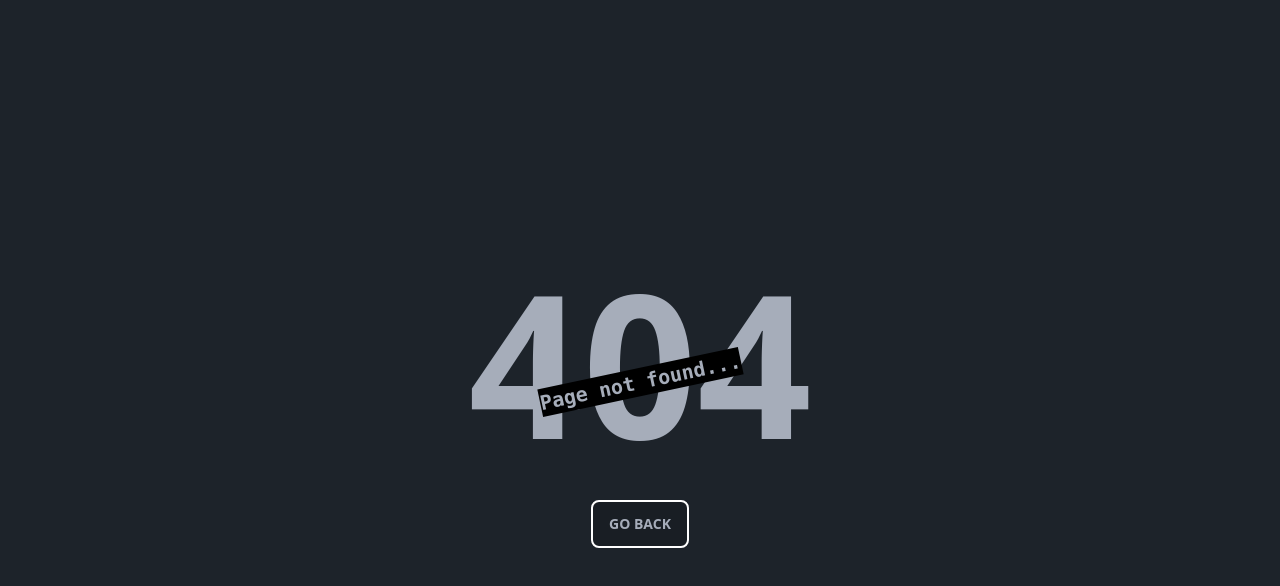
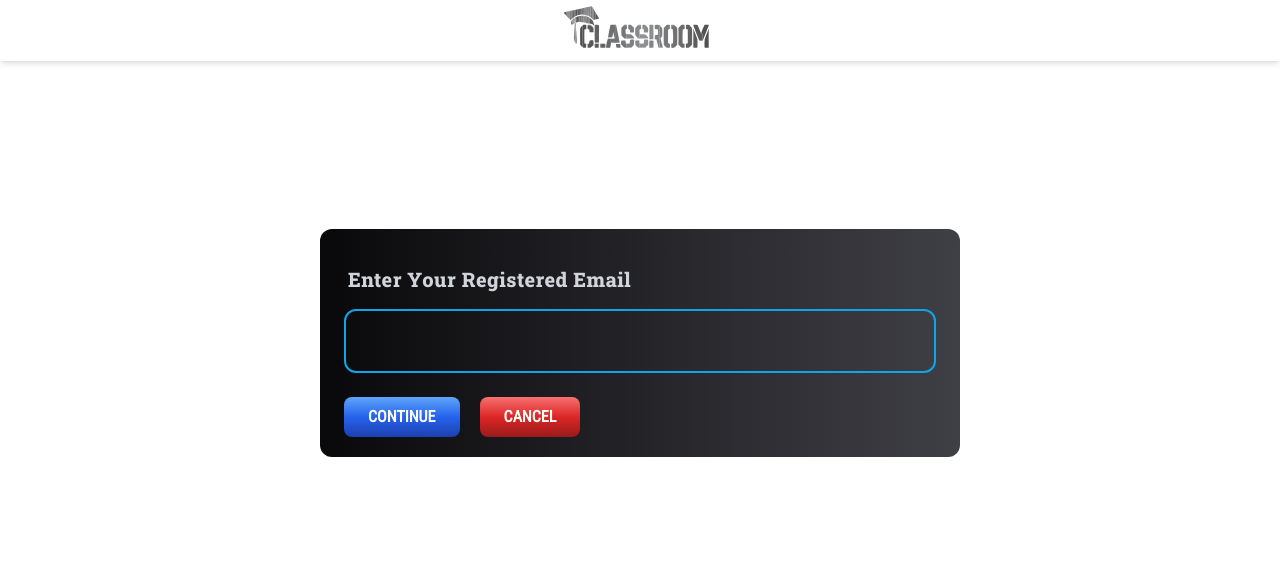
Before and after one commit to Sohel-786/LMS, a React (Vite) app in the folder client/: page /forgot-password in a window 1280 px wide. Before the commit this address had no page. Shown: the top 586 px of the page. Built offline with nearby package versions, Linux system fonts and the light colour scheme.

Commit message:
Working On Forgot Password Functionality And UI

```diff
--- a/client/src/App.jsx
+++ b/client/src/App.jsx
@@ -11,10 +11,12 @@ import AuthRoute from "./components/AuthRoute";
 import CreateCourse from "./pages/Course/CreateCourse";
 import Home from "./pages/Home";
 import Profile from "./pages/Profile";
+import ResetPassword from "./pages/ResetPassword";
+import ForgottenPassword from "./pages/ForgottenPassword";
 
 function App() {
   return (
-    <div className="mx-auto max-w-[1470px]">
+    <div className="mx-auto max-w-[1490px]">
       <Routes>
         <Route path="/" element={<Home />} />
         <Route path="/about" element={<Aboutus />} />
@@ -28,6 +30,8 @@ function App() {
         <Route path="/profile" element={<Profile />} />
         <Route path="/courses" element={<Courses />} />
         <Route path="/course-description" element={<CourseDescription />} />
+        <Route path="/forgot-password" element={<ForgottenPassword />} />
+        <Route path="/reset-password/:resetToken" element={<ResetPassword />} />
         <Route path="*" element={<Notfound />} />
       </Routes>
     </div>
--- a/client/src/components/Profile/ForgotPassword.jsx
+++ b/client/src/components/Profile/ForgotPassword.jsx
@@ -1,7 +1,8 @@
-import { useState } from "react";
+import { useEffect, useState } from "react";
 import { useSelector } from "react-redux";
 import axiosInstance from "../../config/axiosInstance";
 import toast from "react-hot-toast";
+import { useLocation } from "react-router-dom";
 
 function ForgotPassword({ hideForgotPass }) {
   const { isLoggedIn, data } = useSelector((s) => s?.auth);
@@ -9,6 +10,15 @@ function ForgotPassword({ hideForgotPass }) {
   const [registeredEmail, setRegisteredEmail] = useState({
     email: "",
   });
+
+  const { pathname } = useLocation();
+
+  useEffect(() => {
+    if(!isLoggedIn && pathname === '/forgot-password'){
+        const forgotPass = document.getElementById('forgotPass');
+        forgotPass.style.display = 'flex';
+    }
+  }, [])
 
   async function handleChange(e) {
     const { name, value } = e.target;
@@ -101,16 +111,16 @@ function ForgotPassword({ hideForgotPass }) {
   ) : (
     <div
       id="forgotPass"
-      className="hidden flex-col justify-center w-[80%] md:w-[60%] lg:w-[40%] bg-white rounded-xl py-5 px-6"
+      className="hidden flex-col justify-center w-[90%] md:w-[60%] lg:w-[50%] bg-gradient-to-r from-zinc-950 to-zinc-700 rounded-xl py-5 px-6"
     >
-      <label htmlFor="email" className="font-slab text-gray-600 mt-4 mb-2 pl-1">
+      <label htmlFor="email" className="font-slab text-gray-300 mt-4 mb-4 pl-1 sm:text-xl tracking-wide">
         Enter Your Registered Email
       </label>
 
-      <div className="w-full px-2 bg-transparent flex justify-center items-center border-[2px] border-sky-500 focus-within:border-red-600 rounded-xl ">
+      <div className="w-full px-2 bg-transparent flex justify-center items-center border-[2px] border-sky-500 focus-within:border-green-600 rounded-xl ">
         <input
           onChange={handleChange}
-          className="bg-transparent border-none focus:outline-0 focus:ring-0 w-full placeholder:font-semibold font-bold"
+          className="bg-transparent border-none focus:outline-0 focus:ring-0 w-full text-white font-semibold my-2 sm:text-xl"
           type="email"
           name="email"
           id="email"
@@ -122,13 +132,13 @@ function ForgotPassword({ hideForgotPass }) {
         style={{
           userSelect: "none",
         }}
-        className="w-full flex items-center gap-5 mt-5"
+        className="w-full flex items-center gap-3 sm:gap-5 mt-6"
       >
         <button
           onClick={handleSubmit}
-          className="text-white px-6 py-2 font-roboto font-bold rounded-lg bg-gradient-to-t from-blue-800 via-blue-600 to-blue-400 hover:bg-gradient-to-t hover:from-blue-400 hover:via-blue-600 hover:to-blue-800 hover:scale-110 transition-all duration-300"
+          className="text-white px-4 sm:px-6 py-2 font-roboto font-bold rounded-lg bg-gradient-to-t from-blue-800 via-blue-600 to-blue-400 hover:bg-gradient-to-t hover:from-blue-400 hover:via-blue-600 hover:to-blue-800 hover:scale-110 transition-all duration-300"
         >
-          SUBMIT
+          CONTINUE
         </button>
 
         <button
@@ -138,7 +148,7 @@ function ForgotPassword({ hideForgotPass }) {
             });
             hideForgotPass();
           }}
-          className="text-white px-6 py-2 font-roboto font-bold rounded-lg bg-gradient-to-t from-red-800 via-red-600 to-red-400 hover:bg-gradient-to-t hover:from-red-400 hover:via-red-600 hover:to-red-800 hover:scale-110 transition-all duration-300"
+          className="text-white px-4 sm:px-6 py-2 font-roboto font-bold rounded-lg bg-gradient-to-t from-red-800 via-red-600 to-red-400 hover:bg-gradient-to-t hover:from-red-400 hover:via-red-600 hover:to-red-800 hover:scale-110 transition-all duration-300"
         >
           CANCEL
         </button>
--- a/client/src/layouts/HomeLayout.jsx
+++ b/client/src/layouts/HomeLayout.jsx
@@ -24,8 +24,10 @@ function HomeLayout({ children }) {
   function handleProfilemenuview(ref, useClickOutside) {
     useEffect(() => {
       function handleClickoutside(e) {
-        if (ref.current && !ref.current.contains(e.target)) {
-          useClickOutside();
+        if(isLoggedIn){
+          if (ref.current && !((ref.current).contains(e.target))) {
+            useClickOutside();
+          }
         }
       }
 
--- /dev/null
+++ b/client/src/pages/ForgottenPassword.jsx
@@ -0,0 +1,30 @@
+import { useNavigate } from "react-router-dom";
+import ForgotPassword from "../components/Profile/ForgotPassword";
+
+function ForgottenPassword(){
+    const navigate = useNavigate();
+
+    return(
+        <div className="flex flex-col items-center w-full h-[700px] lg:h-auto">
+        <header
+          style={{ userSelect: "none" }}
+          className="flex justify-center items-center shadow-headershadow w-full h-[10%] lg:h-auto"
+        >
+          <div className="w-[160px] aspect-auto">
+            <img
+              className="w-full aspect-auto"
+              src={"/assets/classroom.svg"}
+              alt="logo"
+            />
+          </div>
+        </header>
+        <div className="w-full flex justify-center items-center h-[563px]">
+            <ForgotPassword hideForgotPass={() => {
+                navigate(-1);
+            }}/>
+        </div>
+        </div>
+    )
+}
+
+export default ForgottenPassword;
--- a/client/src/pages/Profile.jsx
+++ b/client/src/pages/Profile.jsx
@@ -1,4 +1,4 @@
-import { Link, useNavigate } from "react-router-dom";
+import { useNavigate } from "react-router-dom";
 import { useDispatch, useSelector } from "react-redux";
 import { FaArrowLeftLong } from "react-icons/fa6";
 import { BiEdit, BiSolidEdit } from "react-icons/bi";
--- a/client/src/pages/ResetPassword.jsx
+++ b/client/src/pages/ResetPassword.jsx
@@ -0,0 +1,113 @@
+import { FiEye, FiEyeOff } from "react-icons/fi";
+
+function ResetPassword() {
+  function handleChange() {}
+
+  function handleConfirmPassView() {}
+
+  function handleNewPassView() {}
+
+  return (
+    <div className="flex flex-col items-center w-full h-[900px] lg:h-auto">
+      <header
+        style={{ userSelect: "none" }}
+        className="flex justify-center items-center shadow-headershadow w-full h-[8%] lg:h-auto"
+      >
+        <div className="w-[160px] aspect-auto">
+          <img
+            className="w-full aspect-auto"
+            src={"/assets/classroom.svg"}
+            alt="logo"
+          />
+        </div>
+      </header>
+        <div
+          className="flex flex-col justify-center w-[80%] md:w-[60%] lg:w-[40%] bg-white rounded-xl py-5 px-6"
+        >
+          <label
+            htmlFor="newPassword"
+            className="font-slab text-gray-600 mt-4 mb-2 pl-1"
+          >
+            Create New Password
+          </label>
+
+          <div className="w-full px-2 bg-transparent flex justify-center items-center border-[2px] border-sky-500 focus-within:border-red-600 rounded-xl ">
+            <input
+              onChange={handleChange}
+              className="bg-transparent border-none focus:outline-0 focus:ring-0 w-full placeholder:font-semibold font-bold"
+              type={viewOldPassword ? "text" : "password"}
+              name="password"
+              id="newPassword"
+            />
+            {viewOldPassword ? (
+              <span type="button">
+                <FiEye
+                  aria-label="eyeOn"
+                  className="text-xl"
+                  onClick={handleNewPassView}
+                />
+              </span>
+            ) : (
+              <span type="button">
+                <FiEyeOff
+                  aria-label="eyeOff"
+                  className="text-xl"
+                  onClick={handleNewPassView}
+                />
+              </span>
+            )}
+          </div>
+          <label
+            htmlFor="confirmPassword"
+            className="font-slab text-gray-600 mt-4 mb-2 pl-1"
+          >
+            Confirm New Password
+          </label>
+
+          <div className="w-full px-2 bg-transparent flex justify-center items-center border-[2px] border-sky-500 focus-within:border-red-600 rounded-xl ">
+            <input
+              onChange={handleChange}
+              className="bg-transparent border-none focus:outline-0 focus:ring-0 w-full placeholder:font-semibold font-bold"
+              type={viewNewPassword ? "text" : "password"}
+              name="confirmPassword"
+              id="confirmPassword"
+            />
+            {viewNewPassword ? (
+              <span type="button">
+                <FiEye
+                  aria-label="eyeOn"
+                  className="text-xl"
+                  onClick={handleConfirmPassView}
+                />
+              </span>
+            ) : (
+              <span type="button">
+                <FiEyeOff
+                  aria-label="eyeOff"
+                  className="text-xl"
+                  onClick={handleConfirmPassView}
+                />
+              </span>
+            )}
+          </div>
+
+          <div
+            style={{
+              userSelect: "none",
+            }}
+            className="w-full flex items-center gap-5 mt-1"
+          >
+            <button className="text-white px-6 py-2 font-roboto font-bold rounded-lg bg-gradient-to-t from-sky-800 via-sky-600 to-sky-400 hover:bg-gradient-to-t hover:from-sky-400 hover:via-sky-600 hover:to-sky-800 hover:scale-110 transition-all duration-300">
+              SUBMIT
+            </button>
+
+            <button className="text-white px-6 py-2 font-roboto font-bold rounded-lg bg-gradient-to-t from-orange-800 via-orange-600 to-orange-400 hover:bg-gradient-to-t hover:from-orange-400 hover:via-orange-600 hover:to-orange-800 hover:scale-110 transition-all duration-300">
+              CANCEL
+            </button>
+          </div>
+        </div>
+      </div>
+  );
+}
+
+export default ResetPassword;
--- a/client/src/pages/SignIn.jsx
+++ b/client/src/pages/SignIn.jsx
@@ -85,7 +85,12 @@ function SignIn() {
           <button className="btn bg-blue-500 text-white font-bold hover:bg-blue-600 focus:scale-110 hover:scale-110 mt-5">
             Login
           </button>
-          <p className=" font-bold text-[15px] tracking-wide my-3">
+
+          <Link to={'/forgot-password'}>
+          <p type='button' className="text-white font-bold text-lg tracking-wide mt-3 cursor-pointer hover:underline hover:text-cyan-400">Forgotten password ?</p>
+          </Link>
+
+          <p className="font-bold text-[15px] tracking-wide my-4">
             Create new account.{" "}
             <span
               type="button"
```
